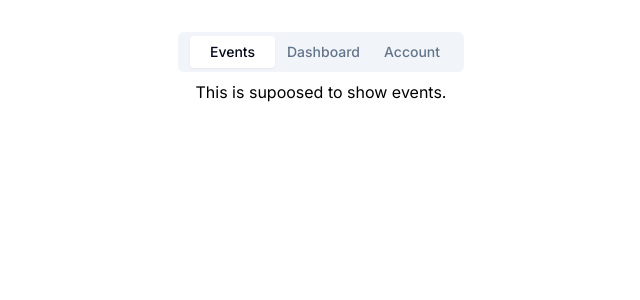
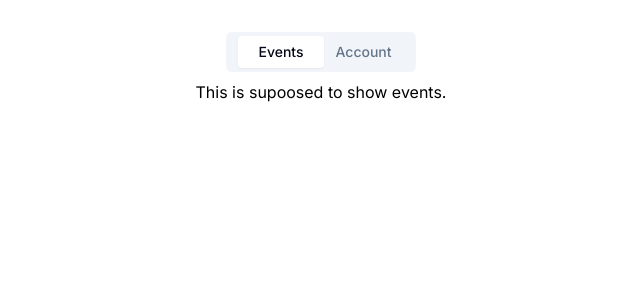
Before and after one commit to 4118adi/hallsight-app, a Next.js app: page / in a window 1280 px wide. Shown: the top 300 px of the page, without its empty margins (319-959 px from the left). Built offline with nearby package versions, Linux system fonts and the light colour scheme.

Commit message:
modified tab width

```diff
--- a/src/components/MainTab.tsx
+++ b/src/components/MainTab.tsx
@@ -5,13 +5,13 @@ import { Tabs, TabsContent, TabsList, TabsTrigger } from '@/components/ui/tabs'
 type Props = {}
 
 export default function MainTab({ }: Props) {
-    const isThirdTabEnabled = true;
+    const isThirdTabEnabled = false;
     return (
 
         <div className='flex w-full px-0 justify-center'>
-            <Tabs defaultValue="events" className='w-auto'>
+            <Tabs defaultValue="events" className='w-[350px]'>
                 <div className='flex justify-center'>
-                    <TabsList className='flex overflow-hidden w-full px-3'>
+                    <TabsList className='flex overflow-hidden w-auto px-3'>
                         <TabsTrigger className='px-5 overflow-hidden' value="events">Events</TabsTrigger>
                         {isThirdTabEnabled && (
                             <TabsTrigger className=' overflow-hidden px-3' value="dashboard">Dashboard</TabsTrigger>
```
